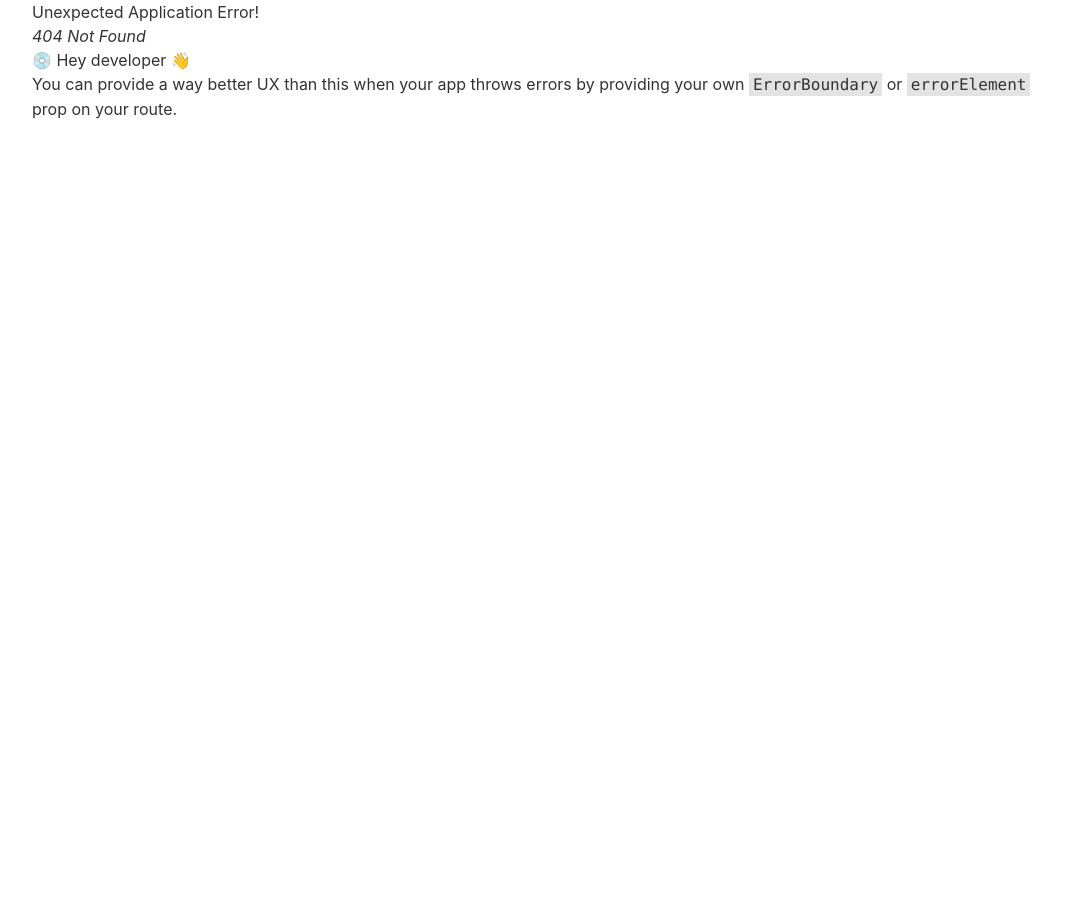
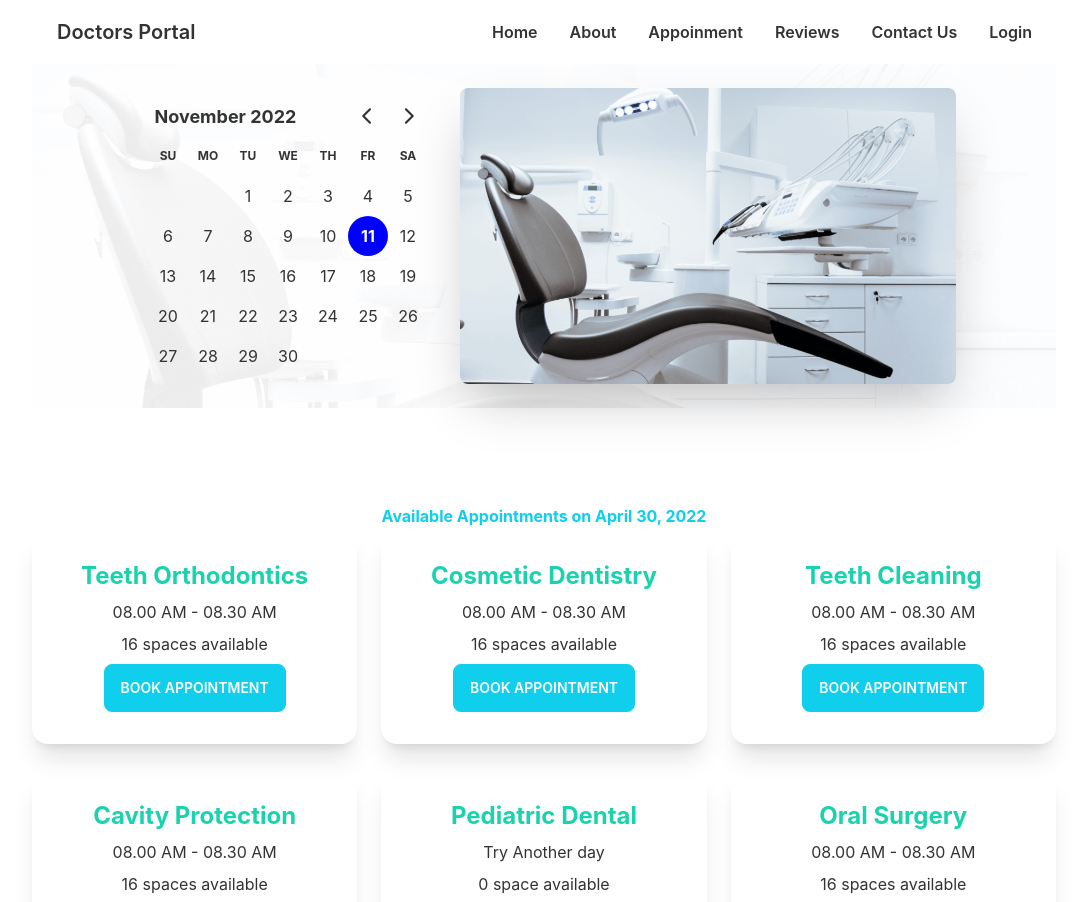
Before and after one commit to Farvez999/doctors-portal-client, a React (Create React App) app: page /appoinment in a window 1280 px wide. Before the commit this address had no page. Shown: the top 902 px of the page, without its empty margins (96-1183 px from the left). Before the commit the page ends 800 px from the top, so only its background shows below. Built offline with nearby package versions, Linux system fonts and the light colour scheme.

Commit message:
Appointment Options and available slots with conditional rendering

```diff
--- a/package.json
+++ b/package.json
@@ -7,7 +7,9 @@
     "@testing-library/react": "^13.4.0",
     "@testing-library/user-event": "^13.5.0",
     "daisyui": "^2.39.1",
+    "date-fns": "^2.29.3",
     "react": "^18.2.0",
+    "react-day-picker": "^8.3.6",
     "react-dom": "^18.2.0",
     "react-router-dom": "^6.4.3",
     "react-scripts": "5.0.1",
--- /dev/null
+++ b/public/appointmentOptions.json
@@ -0,0 +1,117 @@
+[
+    {
+        "_id": 1,
+        "name": "Teeth Orthodontics",
+        "slots": [
+            "08.00 AM - 08.30 AM",
+            "08.30 AM - 09.00 AM",
+            "09.00 AM - 9.30 AM",
+            "09.30 AM - 10.00 AM",
+            "10.00 AM - 10.30 AM",
+            "10.30 AM - 11.00 AM",
+            "11.00 AM - 11.30 AM",
+            "11.30 AM - 12.00 AM",
+            "1.00 PM - 1.30 PM",
+            "1.30 PM - 2.00 PM",
+            "2.00 PM - 2.30 PM",
+            "2.30 PM - 3.00 PM",
+            "3.00 PM - 3.30 PM",
+            "3.30 PM - 4.00 PM",
+            "4.00 PM - 4.30 PM",
+            "4.30 PM - 5.00 PM"
+        ]
+    },
+    {
+        "_id": 2,
+        "name": "Cosmetic Dentistry",
+        "slots": [
+            "08.00 AM - 08.30 AM",
+            "08.30 AM - 09.00 AM",
+            "09.00 AM - 9.30 AM",
+            "09.30 AM - 10.00 AM",
+            "10.00 AM - 10.30 AM",
+            "10.30 AM - 11.00 AM",
+            "11.00 AM - 11.30 AM",
+            "11.30 AM - 12.00 AM",
+            "1.00 PM - 1.30 PM",
+            "1.30 PM - 2.00 PM",
+            "2.00 PM - 2.30 PM",
+            "2.30 PM - 3.00 PM",
+            "3.00 PM - 3.30 PM",
+            "3.30 PM - 4.00 PM",
+            "4.00 PM - 4.30 PM",
+            "4.30 PM - 5.00 PM"
+        ]
+    },
+    {
+        "_id": 3,
+        "name": "Teeth Cleaning",
+        "slots": [
+            "08.00 AM - 08.30 AM",
+            "08.30 AM - 09.00 AM",
+            "09.00 AM - 9.30 AM",
+            "09.30 AM - 10.00 AM",
+            "10.00 AM - 10.30 AM",
+            "10.30 AM - 11.00 AM",
+            "11.00 AM - 11.30 AM",
+            "11.30 AM - 12.00 AM",
+            "1.00 PM - 1.30 PM",
+            "1.30 PM - 2.00 PM",
+            "2.00 PM - 2.30 PM",
+            "2.30 PM - 3.00 PM",
+            "3.00 PM - 3.30 PM",
+            "3.30 PM - 4.00 PM",
+            "4.00 PM - 4.30 PM",
+            "4.30 PM - 5.00 PM"
+        ]
+    },
+    {
+        "_id": 4,
+        "name": "Cavity Protection",
+        "slots": [
+            "08.00 AM - 08.30 AM",
+            "08.30 AM - 09.00 AM",
+            "09.00 AM - 9.30 AM",
+            "09.30 AM - 10.00 AM",
+            "10.00 AM - 10.30 AM",
+            "10.30 AM - 11.00 AM",
+            "11.00 AM - 11.30 AM",
+            "11.30 AM - 12.00 AM",
+            "1.00 PM - 1.30 PM",
+            "1.30 PM - 2.00 PM",
+            "2.00 PM - 2.30 PM",
+            "2.30 PM - 3.00 PM",
+            "3.00 PM - 3.30 PM",
+            "3.30 PM - 4.00 PM",
+            "4.00 PM - 4.30 PM",
+            "4.30 PM - 5.00 PM"
+        ]
+    },
+    {
+        "_id": 5,
+        "name": "Pediatric Dental",
+        "slots": []
+    },
+    {
+        "_id": 6,
+        "name": "Oral Surgery",
+        "slots": [
+            "08.00 AM - 08.30 AM",
+            "08.30 AM - 09.00 AM",
+            "09.00 AM - 9.30 AM",
+            "09.30 AM - 10.00 AM",
+            "10.00 AM - 10.30 AM",
+            "10.30 AM - 11.00 AM",
+            "11.00 AM - 11.30 AM",
+            "11.30 AM - 12.00 AM",
+            "1.00 PM - 1.30 PM",
+            "1.30 PM - 2.00 PM",
+            "2.00 PM - 2.30 PM",
+            "2.30 PM - 3.00 PM",
+            "3.00 PM - 3.30 PM",
+            "3.30 PM - 4.00 PM",
+            "4.00 PM - 4.30 PM",
+            "4.30 PM - 5.00 PM"
+        ]
+    }
+]
--- a/src/index.js
+++ b/src/index.js
@@ -3,6 +3,7 @@ import ReactDOM from 'react-dom/client';
 import './index.css';
 import App from './App';
 import reportWebVitals from './reportWebVitals';
+import 'react-day-picker/dist/style.css';
 
 const root = ReactDOM.createRoot(document.getElementById('root'));
 root.render(
--- /dev/null
+++ b/src/pages/Appoinment/Appoinment.js
@@ -0,0 +1,20 @@
+import React, { useState } from 'react';
+import AppoinmentBanner from './AppoinmentBanner';
+import AvailableAppoinment from './AvailableAppoinment/AvailableAppoinment';
+
+const Appoinment = () => {
+
+    const [selectedDate, setSelectedDate] = useState(new Date());
+
+    return (
+        <div>
+            <AppoinmentBanner
+                selectedDate={selectedDate}
+                setSelectedDate={setSelectedDate}
+            ></AppoinmentBanner>
+            <AvailableAppoinment></AvailableAppoinment>
+        </div>
+    );
+};
+
+export default Appoinment;
--- /dev/null
+++ b/src/pages/Appoinment/AppoinmentBanner.js
@@ -0,0 +1,32 @@
+import React, { useState } from 'react';
+import bg from '../../assets/images/bg.png'
+import chair from '../../assets/images/chair.png'
+import { DayPicker } from 'react-day-picker';
+
+const AppoinmentBanner = () => {
+
+    const [selectedDate, setSelectedDate] = useState(new Date());
+
+    return (
+        <header>
+            <div>
+                <div className="hero" style={{ backgroundImage: `url(${bg})` }}>
+                    <div className="hero-content flex-col lg:flex-row-reverse">
+                        <img src={chair} className="rounded-lg lg:w-1/2 shadow-2xl" alt='' />
+                        <div>
+                            <DayPicker
+                                mode="single"
+                                selected={selectedDate}
+                                onSelect={setSelectedDate}
+                            // footer={footer}
+                            />
+                            {/* <p>You have selected date: {format(selectedDate, 'PP')}</p> */}
+                        </div>
+                    </div>
+                </div>
+            </div>
+        </header>
+    );
+};
+
+export default AppoinmentBanner;
--- /dev/null
+++ b/src/pages/Appoinment/AvailableAppoinment/AppoinmentOption.js
@@ -0,0 +1,26 @@
+import React from 'react';
+
+const AppoinmentOption = ({ appointmentOption }) => {
+
+    const { name, slots } = appointmentOption;
+
+    return (
+        <div className="card shadow-xl">
+            <div className="card-body text-center">
+                <h2 className="text-2xl text-secondary font-bold text-center">{name}</h2>
+                <p>{slots.length > 0 ? slots[0] : 'Try Another day'}</p>
+                <p>{slots.length} {slots.length > 1 ? 'spaces' : 'space'} available</p>
+                <div className="card-actions justify-center">
+                    <label
+                        disabled={slots.length === 0}
+                        htmlFor="booking-modal"
+                        className="btn btn-primary text-white"
+                    // onClick={() => setTreatment(appointmentOption)}
+                    >Book Appointment</label>
+                </div>
+            </div>
+        </div>
+    );
+};
+
+export default AppoinmentOption;
--- /dev/null
+++ b/src/pages/Appoinment/AvailableAppoinment/AvailableAppoinment.js
@@ -0,0 +1,30 @@
+import React, { useEffect, useState } from 'react';
+import AppoinmentOption from './AppoinmentOption';
+
+const AvailableAppoinment = () => {
+
+    const [appointmentOptions, setAppointmentOptions] = useState([]);
+    const [treatment, setTreatment] = useState(null);
+
+    useEffect(() => {
+        fetch('appointmentOptions.json')
+            .then(res => res.json())
+            .then(data => setAppointmentOptions(data))
+    }, [])
+
+    return (
+        <div className='mt-24'>
+            <p className='text-center text-primary font-bold'>Available Appointments on April 30, 2022</p>
+            <div className='grid gap-6 grid-cols-1 md:grid-cols-2 lg:grid-cols-3'>
+                {
+                    appointmentOptions.map(appointmentOption => <AppoinmentOption
+                        key={appointmentOption._id}
+                        appointmentOption={appointmentOption}
+                    ></AppoinmentOption>)
+                }
+            </div>
+        </div>
+    );
+};
+
+export default AvailableAppoinment;
--- /dev/null
+++ b/src/pages/Home/Contact.js
@@ -0,0 +1,20 @@
+import React from 'react';
+import appointment from '../../assets/images/appointment.png';
+
+const Contact = () => {
+    return (
+        <div className="hero mt-12" style={{ backgroundImage: `url(${appointment})` }}>
+            <div className="hero-content text-center">
+                <div className="max-w-md">
+                    <p className='text-primary'>Contact Us</p>
+                    <h1 className="text-3xl text-white">Stay connected with us</h1>
+                    <input type="text" placeholder="Email Address" className="mt-4 input input-bordered input-md w-full max-w-xs" />
+                    <input type="text" placeholder="Subject" className="mt-4 input input-bordered input-md w-full max-w-xs" />
+                    <textarea className="mt-4 textarea h-24 w-80" placeholder="Your message"></textarea>
+                </div>
+            </div>
+        </div>
+    );
+};
+
+export default Contact;
--- a/src/pages/Home/Home.js
+++ b/src/pages/Home/Home.js
@@ -1,6 +1,7 @@
 import React from 'react';
 import AppoinmentHome from './AppoinmentHome';
 import Banner from './Banner';
+import Contact from './Contact';
 import InfoCards from './InfoCards/InfoCards';
 import Services from './Services/Services';
 import Testimonial from './Testimonial/Testimonial';
@@ -15,6 +16,7 @@ const Home = () => {
             <Treatment></Treatment>
             <AppoinmentHome></AppoinmentHome>
             <Testimonial></Testimonial>
+            <Contact></Contact>
         </div>
     );
 };
```
Also changed, not shown: src/routes/Routes.js (+6 -1 lines), 1 other file (tests, documents, lock files or other folders).
